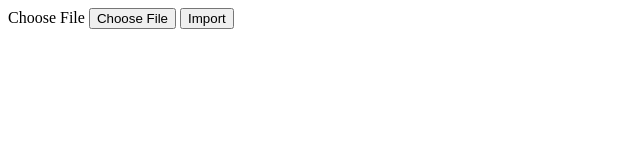
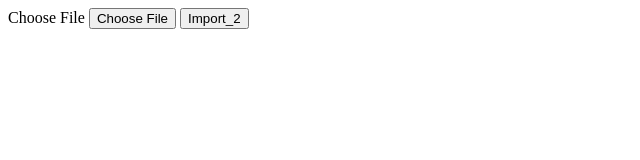
Before and after one commit to AlexZemtsov/gym_app, a plain HTML site: page db/index.html in a window 1280 px wide. Shown: the full height of the page, 0-640 px from the left. Drawn offline with Linux system fonts and the light colour scheme.

Commit message:
Change_1

```diff
--- a/db/index.html
+++ b/db/index.html
@@ -12,7 +12,7 @@
 <button for="actual-btn">Choose File</button>
 <input type="file" id="actual-btn" hidden/>
 
-<button type="button">Import</button>
+<button type="button">Import_2</button>
 
 </body>
 </html>
```
